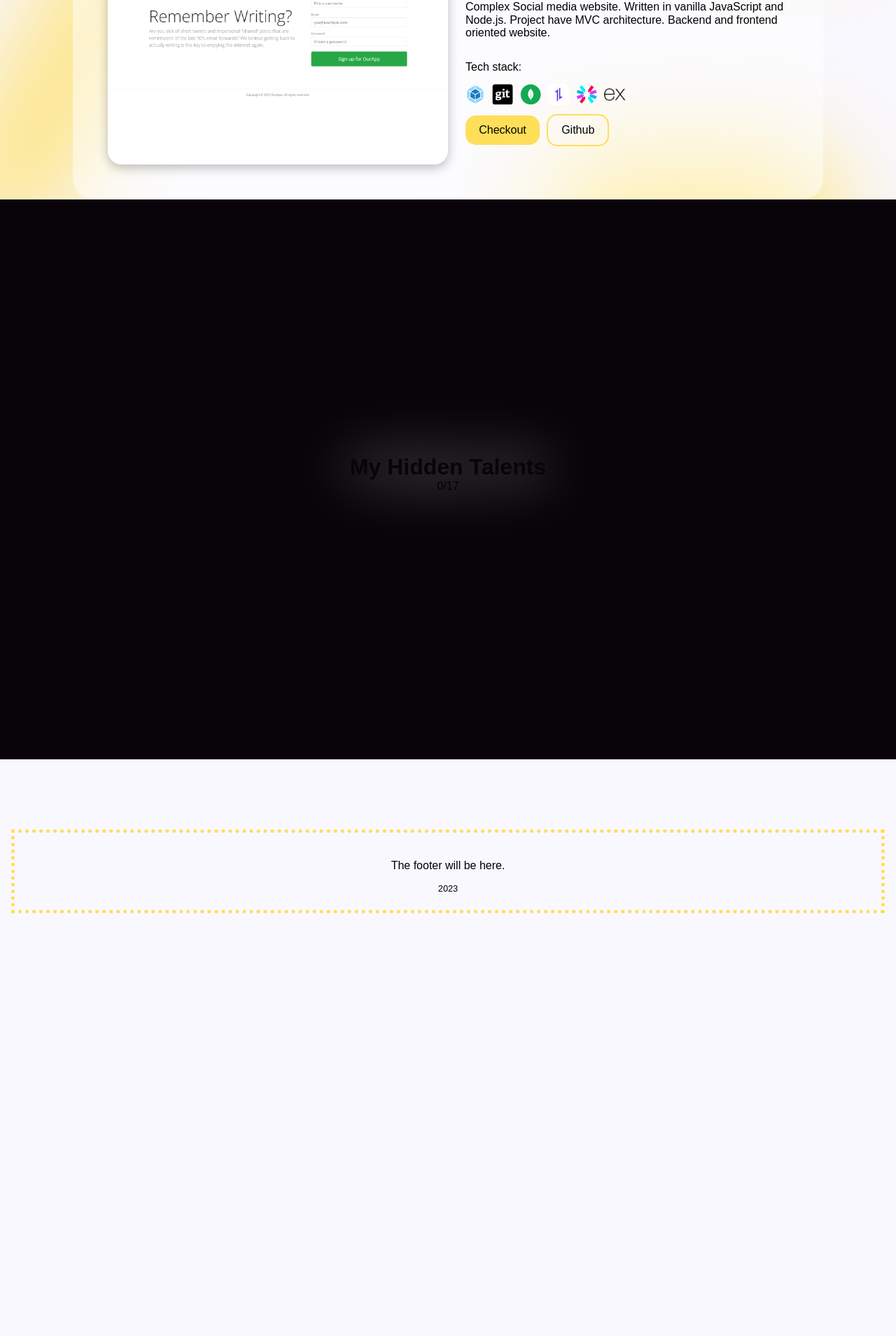
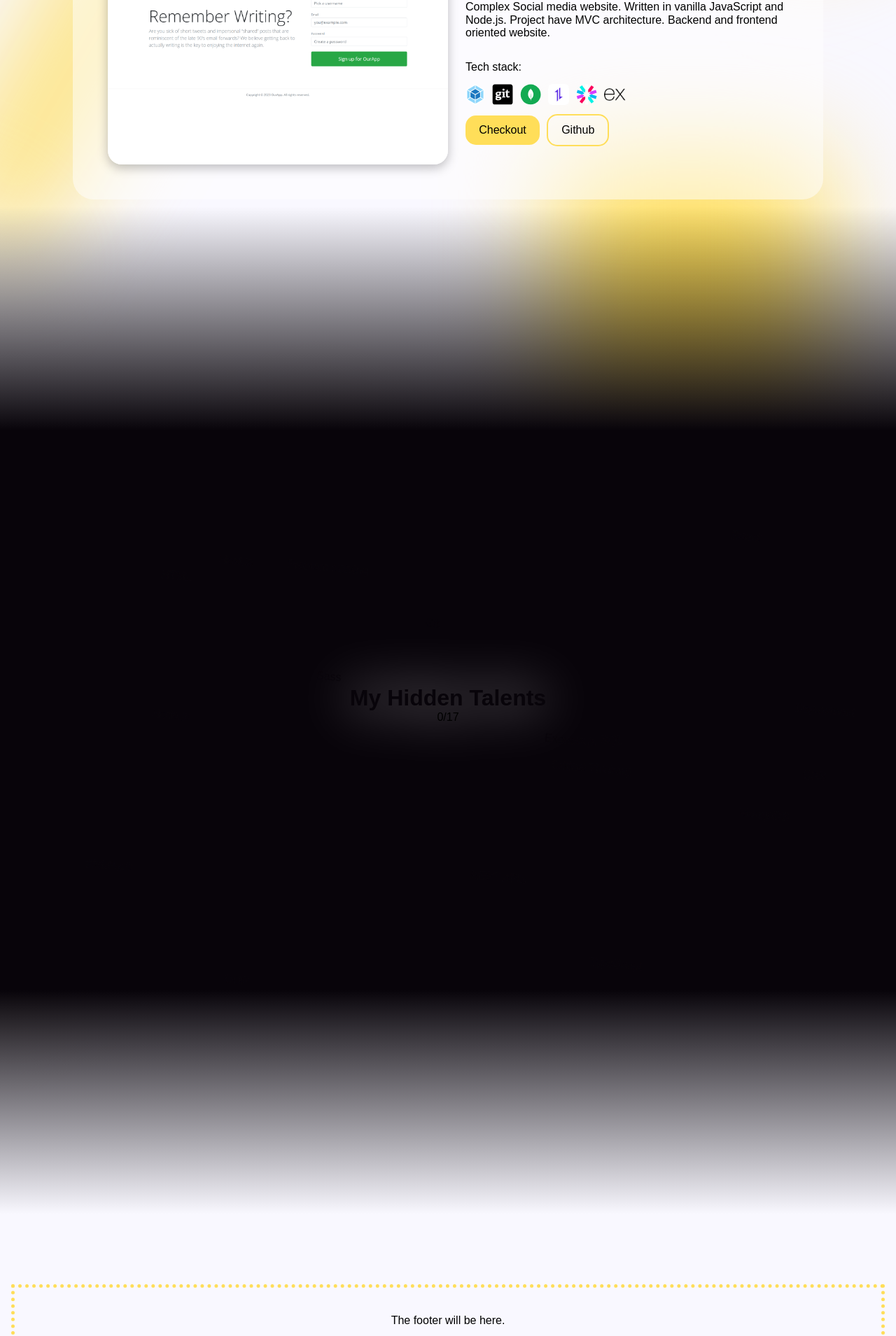
Before and after one commit to AndreyPerunov/PortfolioWebsite, a Next.js app: page / in a window 1280 px wide. Shown: the part 2377-4286 px from the top of the page at 70% size. Before the commit the page ends 3698 px from the top, so only its background shows below. Built offline with nearby package versions, Linux system fonts and the light colour scheme; a web font is replaced by a local one.

Commit message:
Added bottom fade

```diff
--- a/app/components/modules/SkillsNotFound.module.scss
+++ b/app/components/modules/SkillsNotFound.module.scss
@@ -1,10 +1,15 @@
 @import "variables";
 
-.fade {
+.fadeup {
   width: 100%;
   height: 40vh;
   background-image: linear-gradient(180deg, rgba(0, 0, 0, 0), $dark-color);
   margin-top: 10px;
+}
+.fadedown {
+  width: 100%;
+  height: 40vh;
+  background-image: linear-gradient(0deg, rgba(0, 0, 0, 0), $dark-color);
 }
 .skills {
   position: relative;
```
